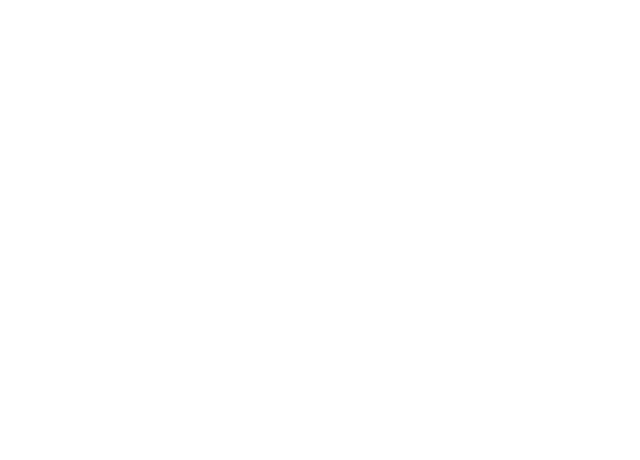
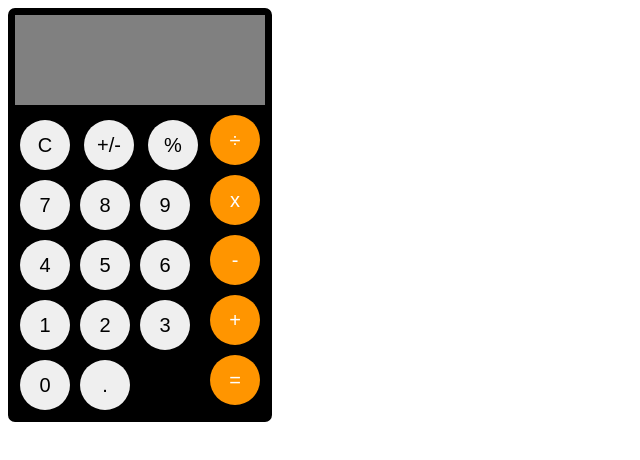
Before and after one commit to Sharpslice/Calculator, a plain HTML site: page index.html in a window 1280 px wide. Shown: the whole page, without its empty margins (0-640 px from the left). Drawn offline with Linux system fonts and the light colour scheme.

Commit message:
added basic calculator ui

```diff
--- a/index.html
+++ b/index.html
@@ -8,6 +8,44 @@
     <link rel = "stylesheet" href ="stylesheet.css">
 </head>
 <body>
+    <div id = "calculator">
+        <div id = "screen">
 
+        </div>
+
+        <div id = "keypad">
+            <div id = "leftPad">
+                <div id = "miscPad">
+                    <button class = "miscButtons" name = "clearButton">C</button>
+                    <button class = "miscButtons" name = "plusMinusButton">+/-</button>
+                    <button class = "miscButtons" name = "percentButton">%</button>
+                </div>
+                <div id ="numPad">
+                    <button class = "numButtons">7</button>
+                    <button class = "numButtons">8</button>
+                    <button class = "numButtons">9</button>
+                    <button class = "numButtons">4</button>
+                    <button class = "numButtons">5</button>
+                    <button class = "numButtons">6</button>
+                    <button class = "numButtons">1</button>
+                    <button class = "numButtons">2</button>
+                    <button class = "numButtons">3</button>
+                    <button class = "numButtons">0</button>
+                    <button class = "numButtons">.</button>
+
+                </div>
+            </div>
+
+
+
+            <div id = "operatorPad">
+                <button class = "opButtons" name = "divide">÷</button>
+                <button class = "opButtons" name = "multiply">x</button>
+                <button class = "opButtons" name = "minus">-</button>
+                <button class = "opButtons" name = "plus">+</button>
+                <button class = "opButtons" name = "equal">=</button>
+            </div>
+        </div>
+    </div>
 </body>
 </html>
--- a/stylesheet.css
+++ b/stylesheet.css
@@ -0,0 +1,63 @@
+#calculator{
+    display: flex;
+    flex-direction: column;
+    background-color: black;
+
+    border: 2px solid;
+    border-radius: 7px;
+    width: 250px;
+    height: 400px;
+    padding: 5px;
+}
+
+#screen{
+    background-color: grey;
+
+    flex:0.4;
+
+}
+#keypad{
+    display: flex;
+
+    background-color: black;
+    flex:1
+
+}
+#miscPad{
+    flex:0.75;
+
+    margin-top: 10px;
+}
+#numPad{
+    display: flex;
+    flex-wrap: wrap;
+    flex:1;
+}
+#operatorPad{
+    display: flex;
+    flex-direction: column;
+    justify-content: center;
+    align-items: center;
+    flex:0.25
+}
+
+
+.miscButtons,.opButtons, .numButtons{
+    box-sizing: border-box;
+    padding: 25x; /* Adjust padding as needed */
+    font-size: 20px; /* Adjust font size */
+    height: 50px; /* Allow height to adjust based on content */
+    width: 50px; /* Minimum width to prevent narrow buttons */
+    text-align: center;
+    border-radius: 50%;
+    margin: 5px;
+    border: none;
+
+}
+
+
+.opButtons{
+    background-color: #FF9500;
+    color: white;
+
+}
```
